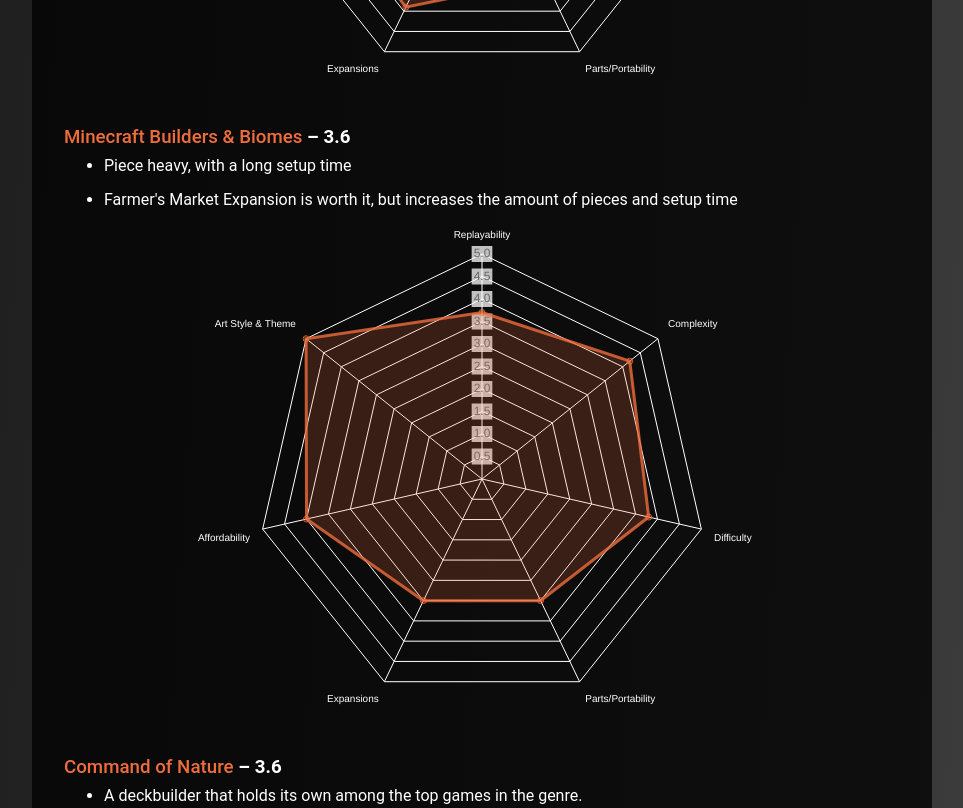
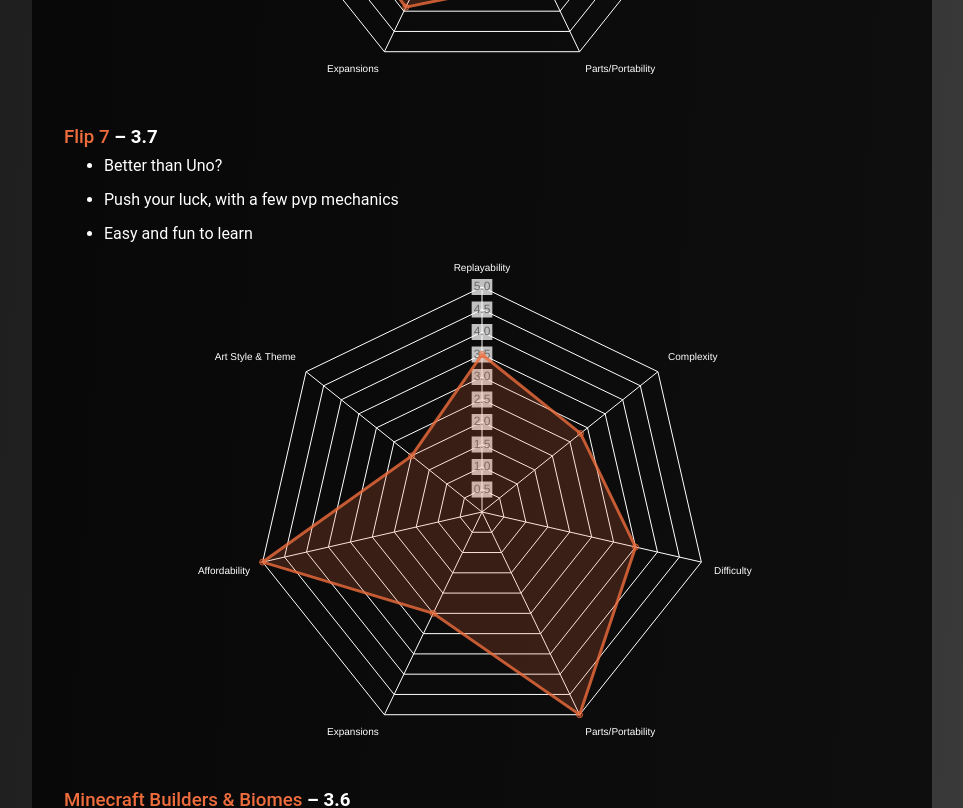
Before and after one commit to NMGIS/NMGIS.github.io, a React (Vite) app: page /boardgames in a window 1280 px wide. Shown: the part 6180-6988 px from the top of the page, without its empty margins (158-1121 px from the left). Built offline with nearby package versions, Linux system fonts and the light colour scheme.

Commit message:
add game review: havalandi, final girl, flip 7, skyjo

```diff
--- a/src/data/boardGameData.js
+++ b/src/data/boardGameData.js
@@ -320,6 +320,53 @@
     youtube: [],
     ratings: [2.5, 2.0, 2.0, 4.0, 1.8, 2.5, 2.0]
   },
+  {
+    name: "Havalandi",
+    url: "https://boardgamegeek.com/boardgame/396543/havalandi",
+    notes: [
+      "Abstract strategy",
+      "Vibrant colorful theme",
+      "The double sided game board and strategy contributes to the replay value",
+      "Scoring can be complex for inexperienced gamers",
+    ],
+    youtube: [],
+    ratings: [3.8, 3.5, 4.0, 4.0, 3, 2.8, 4.0]
+  },
+  {
+    name: "Final Girl",
+    url: "https://vanrydergames.com/pages/final-girl?srsltid=AfmBOoo98lS4499ZS_JQOpkMZt7FcQ1dgZK70gXLifGUYzpCvoeddCty",
+    notes: [
+      "Single player horror",
+      "Setup is daunting for how small the box is",
+      "Difficult and relies too heavily on dice rolls",
+      "Plenty of expansions, but they give off a cash-grab vibe",
+      "Honestly should be a mobile app instead of a board game"
+    ],
+    youtube: [],
+    ratings: [3.8, 3, 3.2, 3.5, 3, 1.5, 4.2]
+  },
+  {
+    name: "Flip 7",
+    url: "https://boardgamegeek.com/boardgame/420087/flip-7",
+    notes: [
+      "Better than Uno?",
+      "Push your luck, with a few pvp mechanics",
+      "Easy and fun to learn",
+    ],
+    youtube: [],
+    ratings: [3.5, 2.8, 3.5, 5, 2.5, 5, 2]
+  },
+  {
+    name: "Skyjo",
+    url: "https://boardgamegeek.com/boardgame/204135/skyjo",
+    notes: [
+      "Better than Uno?",
+      "Memory + push your luck",
+      "Can pvp by ending the game early",
+    ],
+    youtube: [],
+    ratings: [3.5, 2.8, 3.5, 4.3, 2.5, 3.5, 1]
+  },
 ];
 
 // Auto-calculate score
```
